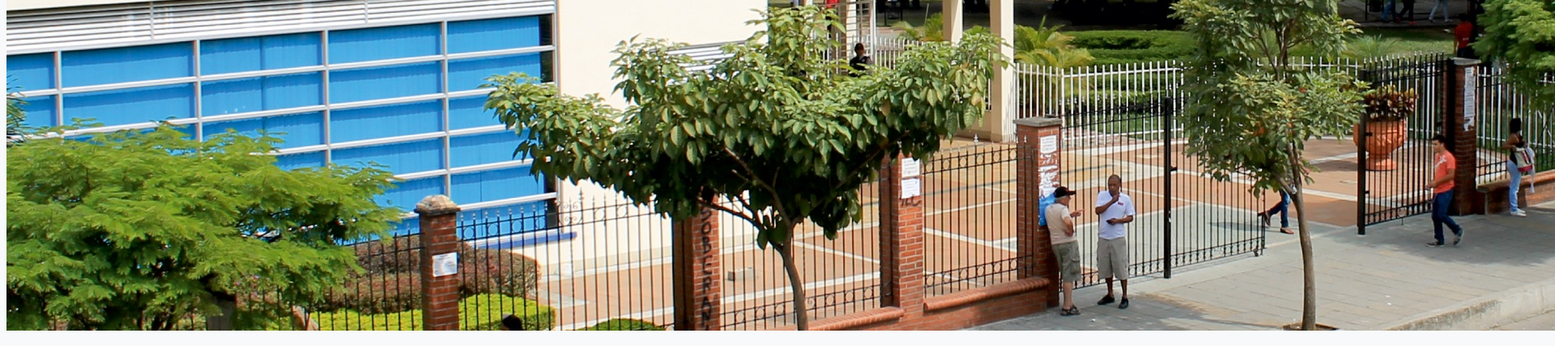
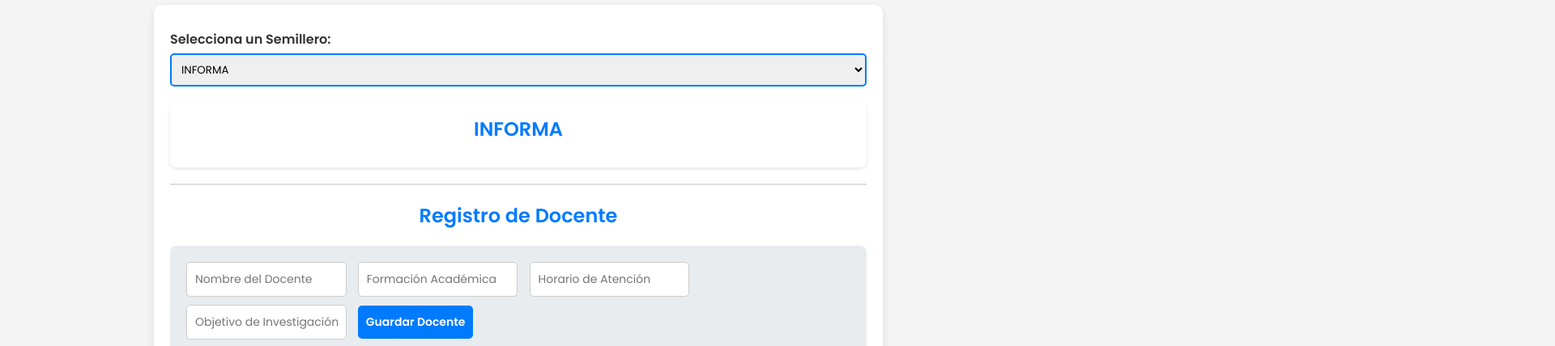
Before and after one commit to Bonilla00/Parcial-wed-comba-I-D, a plain HTML site: page index.html in a window 1280 px wide. Shown: the part 299-727 px from the top of the page at 81% size, 1920 px wide, since content can reach past the window. Drawn offline with Linux system fonts and the light colour scheme.

Commit message:
styles.css

```diff
--- a/styles.css
+++ b/styles.css
@@ -1,24 +1,137 @@
+@import url('https://fonts.googleapis.com/css2?family=Poppins:wght@300;400;600&display=swap');
+
+* {
+    margin: 0;
+    padding: 0;
+    box-sizing: border-box;
+    font-family: 'Poppins', sans-serif;
+}
+
 body {
-    background-color: #f8f9fa;
-    font-family: Arial, sans-serif;
+    background-color: #f4f4f4;
+    color: #333;
+    padding: 20px;
+}
+
+header {
+    text-align: center;
+    margin-bottom: 20px;
+}
+
+.header-image {
+    width: 100%;
+    max-height: 200px;
+    object-fit: cover;
+    border-radius: 10px;
+}
+
+h1 {
+    color: #007BFF;
+    margin-top: 10px;
 }
 
 .container {
-    max-width: 800px;
+    max-width: 900px;
     margin: auto;
+    background: white;
+    padding: 20px;
+    border-radius: 10px;
+    box-shadow: 0px 4px 10px rgba(0, 0, 0, 0.1);
 }
 
-h1, h2 {
-    color: #007bff;
+h2 {
+    text-align: center;
+    color: #007BFF;
+    margin-bottom: 15px;
 }
 
-.card {
-    background-color: white;
-    border: 1px solid #ccc;
-    padding: 15px;
+label {
+    font-weight: bold;
+    display: block;
     margin-top: 10px;
 }
 
-.list-group-item {
-    background-color: #e9ecef;
+select {
+    width: 100%;
+    padding: 8px;
+    margin-top: 5px;
+    border: 2px solid #007BFF;
+    border-radius: 5px;
+    outline: none;
 }
+
+#infoSemillero {
+    background: #fff;
+    padding: 15px;
+    border-radius: 8px;
+    margin-top: 20px;
+    box-shadow: 0px 2px 5px rgba(0, 0, 0, 0.1);
+}
+
+form {
+    background: #e9ecef;
+    padding: 15px;
+    border-radius: 8px;
+    margin-top: 20px;
+}
+
+form input, form textarea, form button {
+    width: calc(25% - 10px);
+    padding: 10px;
+    margin: 5px;
+    border: 1px solid #ccc;
+    border-radius: 5px;
+    font-size: 14px;
+}
+
+form input[type="date"] {
+    width: calc(20% - 10px);
+}
+
+form textarea {
+    width: calc(40% - 10px);
+    height: 60px;
+    resize: none;
+}
+
+form button {
+    background: #007BFF;
+    color: white;
+    font-weight: bold;
+    cursor: pointer;
+    border: none;
+    width: auto;
+}
+
+form button:hover {
+    background: #0056b3;
+}
+
+ul {
+    list-style-type: none;
+    padding-left: 0;
+}
+
+ul li {
+    background: #f8f9fa;
+    margin: 5px 0;
+    padding: 10px;
+    border-left: 4px solid #007BFF;
+    border-radius: 5px;
+}
+
+hr {
+    margin: 20px 0;
+    border: 1px solid #ddd;
+}
+
+@media (max-width: 768px) {
+    .container {
+        width: 95%;
+    }
+
+    form input, form textarea, form button {
+        width: 100%;
+        margin: 5px 0;
+    }
+}
```
